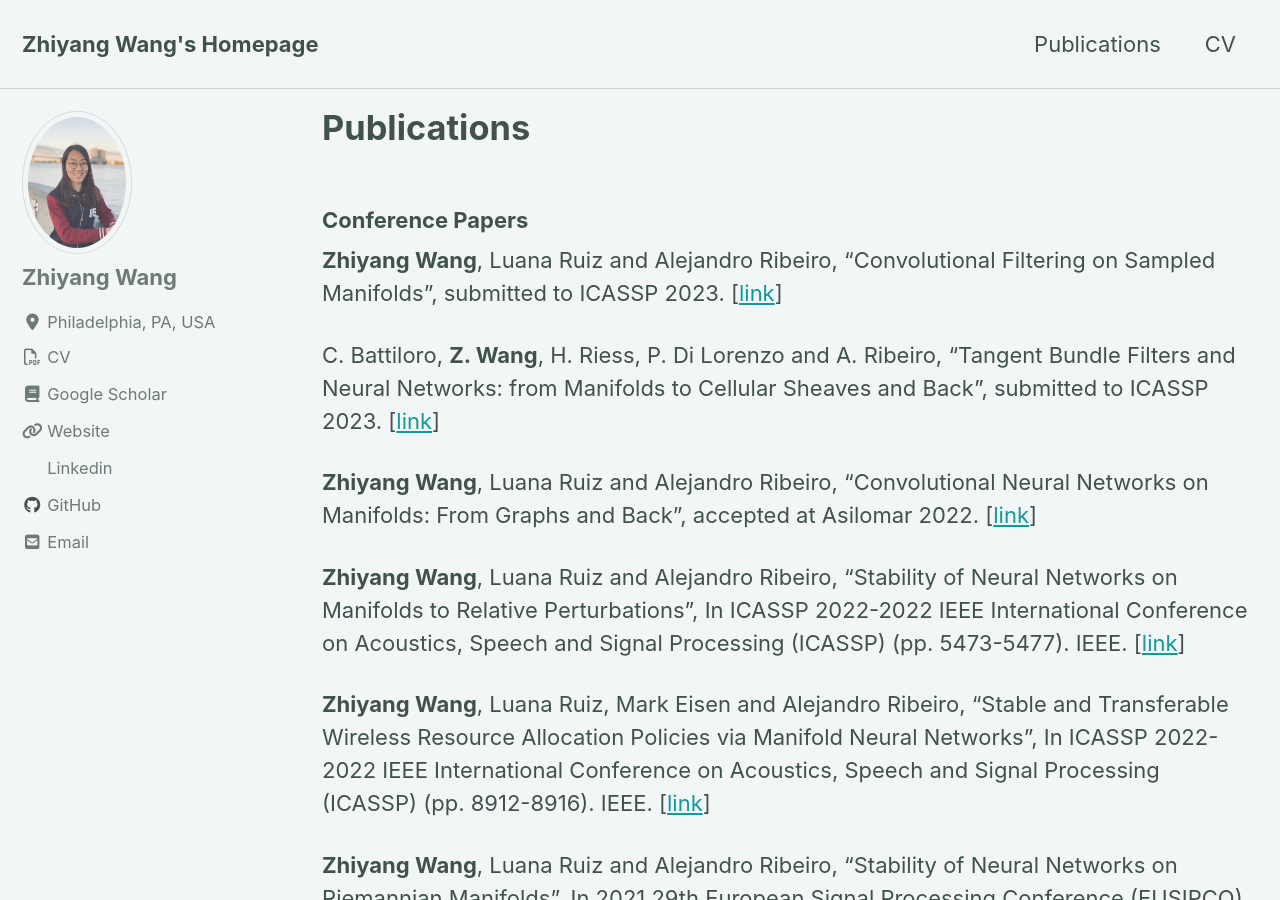
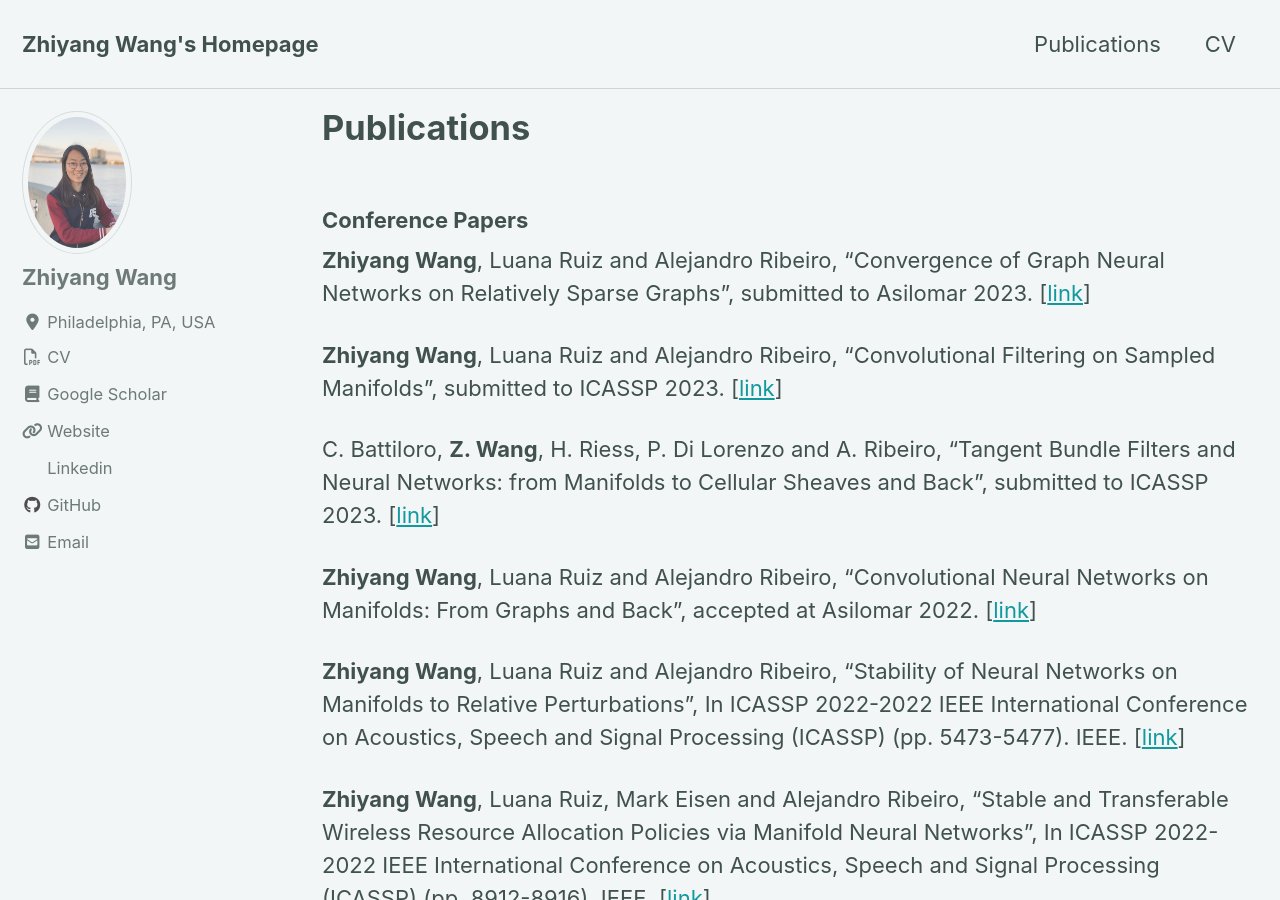
Before and after one commit to Zhiyang43/zhiyang43.github.io, a Jekyll site: the page built from _pages/publications.md, in a window 1280 px wide and 900 px high. Built offline with Jekyll 4.4.1, drawn with Linux system fonts in a browser that asks for light colours; cached includes are drawn as plain includes; nearby versions of some CDN libraries.

Commit message:
Update publications.md

```diff
--- a/_pages/publications.md
+++ b/_pages/publications.md
@@ -9,6 +9,9 @@ author_profile: true
 
 
 ### Conference Papers
+
+<b>Zhiyang Wang</b>, Luana Ruiz and Alejandro Ribeiro, "Convergence of Graph Neural Networks on Relatively Sparse Graphs", submitted to Asilomar 2023.  [[link](/Papers/Asilomar_convergence.pdf)]<br>
+
 <b>Zhiyang Wang</b>, Luana Ruiz and Alejandro Ribeiro, "Convolutional Filtering on Sampled Manifolds", submitted to ICASSP 2023.  [[link](/Papers/sampledmanifolds.pdf)]<br>
 
 
```
